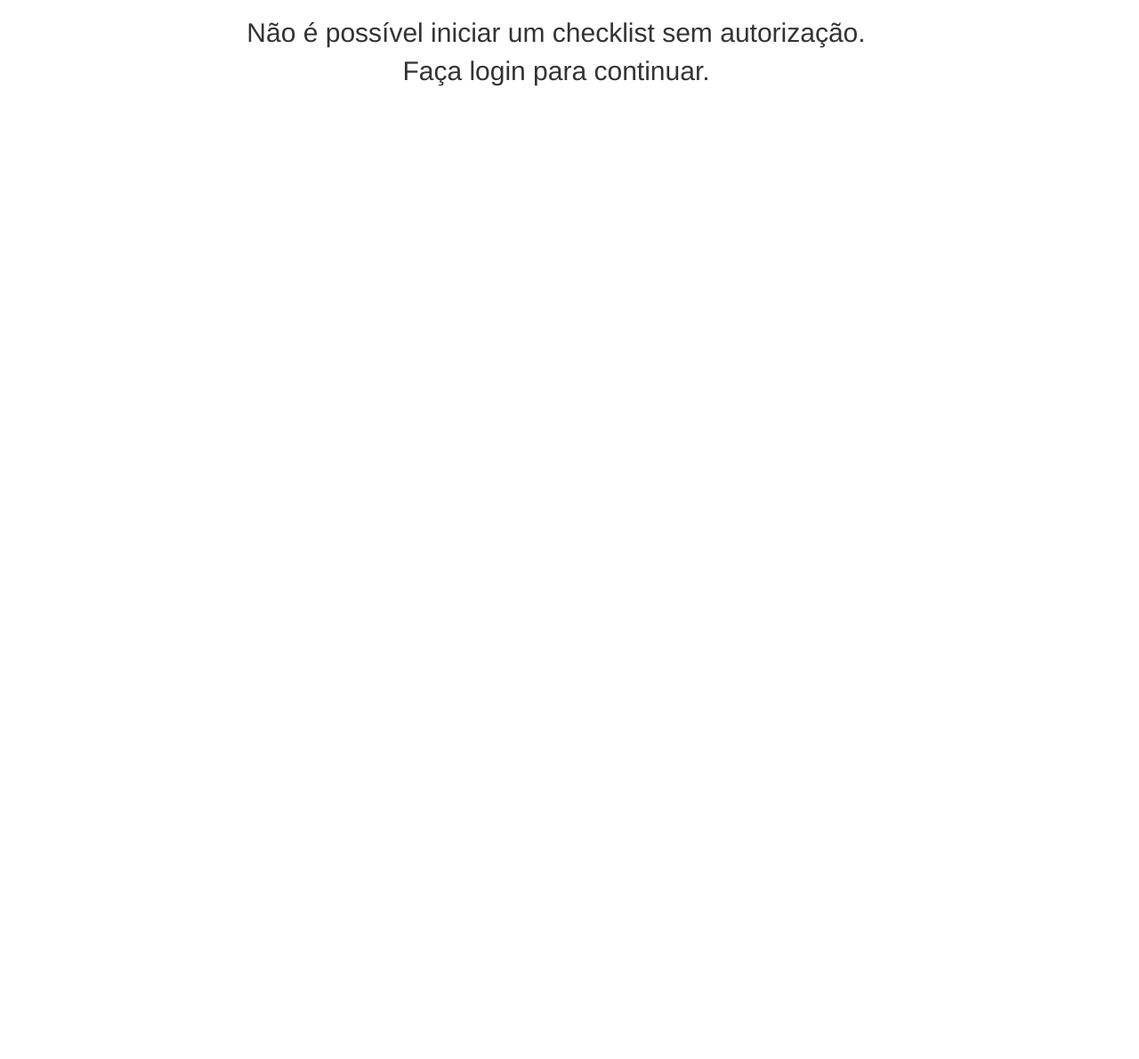
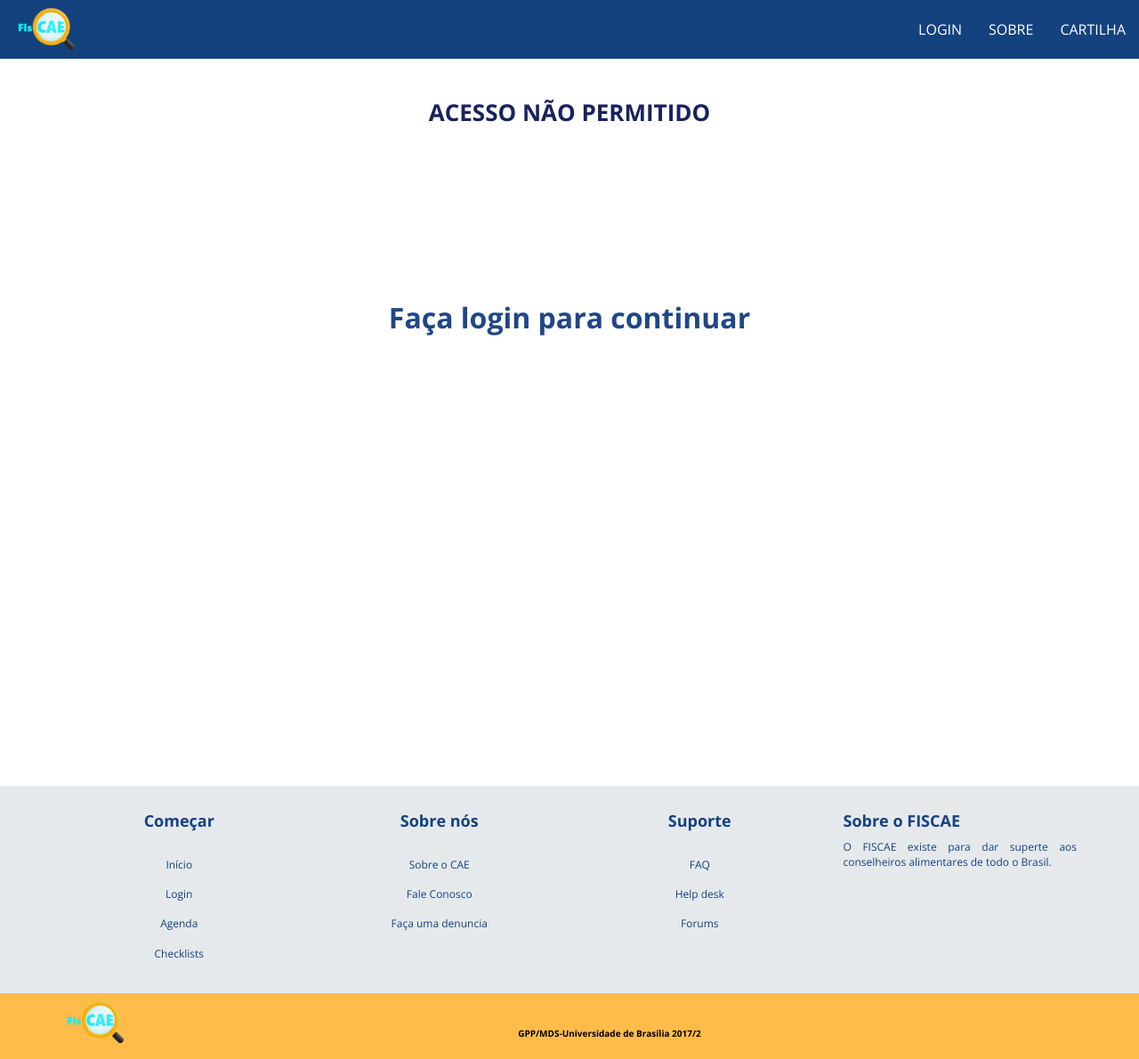
Before and after one commit to fga-eps-mds/fisCAE-2017-2, a Django app: page /notLoggedIn in a window 1280 px wide. Shown: the whole page at 89% size. Before the commit the page ends 97 px from the top, so only its background shows below. Run offline with Django 3.2, Linux system fonts and the light colour scheme; some libraries are stand-ins or nearby versions.

Commit message:
Add link for login and logout, change layout in page of error
Signed-off-by: Monica Galvao <mksgalvao@gmail.com>

```diff
--- a/src/checklist/static/assets/css/style.css
+++ b/src/checklist/static/assets/css/style.css
@@ -865,6 +865,13 @@ button, input, optgroup, select, textarea {
 		font-weight: bold;
 		text-transform: initial;
 	}
+	#errorMessage{
+
+				font-size: 32px;
+				color: #1F4788;
+				font-weight: bold;
+				text-transform: initial;
+	}
 
 	.backButton{
 
--- a/src/checklist/templates/Base.html
+++ b/src/checklist/templates/Base.html
@@ -54,9 +54,14 @@
       <!-- Collect the nav links, forms, and other content for toggling -->
       <div class="collapse navbar-collapse" id="top-navbar-1">
         <ul class="nav navbar-nav navbar-right">
-          <li><a href="#top-content">Login</a></li>
-          <li><a href="#what-we-do">Cartilha</a></li>
-          <li><a href="#contact">Denúncia</a></li>
+          {% if request.user and not request.user.is_authenticated %}
+          <li><a href="{% url 'login' %}">Login</a></li>
+      {% else %}
+          <li><a href=" # ">{{ request.user.username }}</a></li>
+          <li><a href='logout'>Logout</a></li>
+      {% endif %}
+      <li><a href="#">Sobre</a></li>
+      <li><a href="{% url 'view_pdf_cae' %}">Cartilha</a></li>
         </ul>
       </div>
     </div>
@@ -67,6 +72,7 @@
       <!--footer -->
       <div class="content">
       </div>
+      <br><br><br><br>
       <footer id="myFooter">
         <div class="container">
           <div class="row">
--- a/src/checklist/templates/checklistForm.html
+++ b/src/checklist/templates/checklistForm.html
@@ -8,12 +8,12 @@
     <div class="content container">
       <div class="row">
         <form method="post" novalidate>
-          <div class="col-md-8 col-md-push-4" align="center">
+          <!--div class="col-md-8 col-md-push-4" align="center"-->
             {% csrf_token %} {% for field in checklistForm %}
             <div class="checklistType">{{ field }}</div>
             {% endfor %}
           </div>
-          <div class="col-md-12">
+          <!--div class="col-md-12"-->
             <button class="checklistButton" type="submit">Começar</button>
           </div>
         </form>
--- a/src/checklist/templates/notLoggedIn.html
+++ b/src/checklist/templates/notLoggedIn.html
@@ -1,23 +1,13 @@
-{% load staticfiles %}
-<html>
-    <head>
-        <title>fisCAE</title>
-        <link rel="stylesheet" href="//maxcdn.bootstrapcdn.com/bootstrap/3.2.0/css/bootstrap.min.css">
-        <link rel="stylesheet" href="//maxcdn.bootstrapcdn.com/bootstrap/3.2.0/css/bootstrap-theme.min.css">
-        <link href='//fonts.googleapis.com/css?family=Lobster&subset=latin,latin-ext' rel='stylesheet' type='text/css'>
-        <link rel="stylesheet" href="{% static 'css/blog.css' %}">
-    </head>
-    <body>
-        <div class="content container">
-            <div class="row">
-                <div class="row col-xs-12 col-sm-12 col-md-12 col-lg-12"  align="center">
-                    <h2>
-                        Não é possível iniciar um checklist sem autorização.
-                        <p></p>
-                        Faça login para continuar.
-                    </h2>
+{% extends "Base.html" %} {% block body %}
+<!--Error Message-->
+<div id="errorMessage">
+    <br><br>
+    <h3>Acesso não permitido</h3><br><br>
+
+    <br><br><a href="login" button class="backButton">Faça login para continuar</button><br><br>
+
+                  </div>
                 </div>
-            </div>
-        </div>
-    </body>
-</html>
+              </div>
+          </div>
+    {% endblock %}
```
